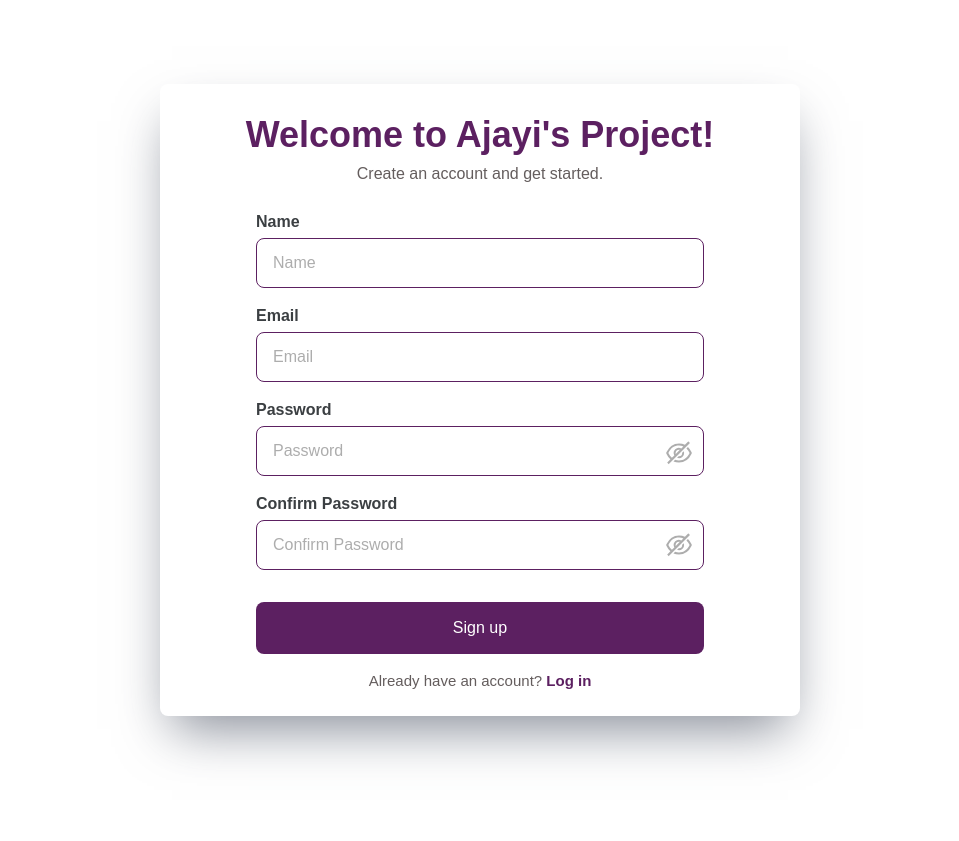
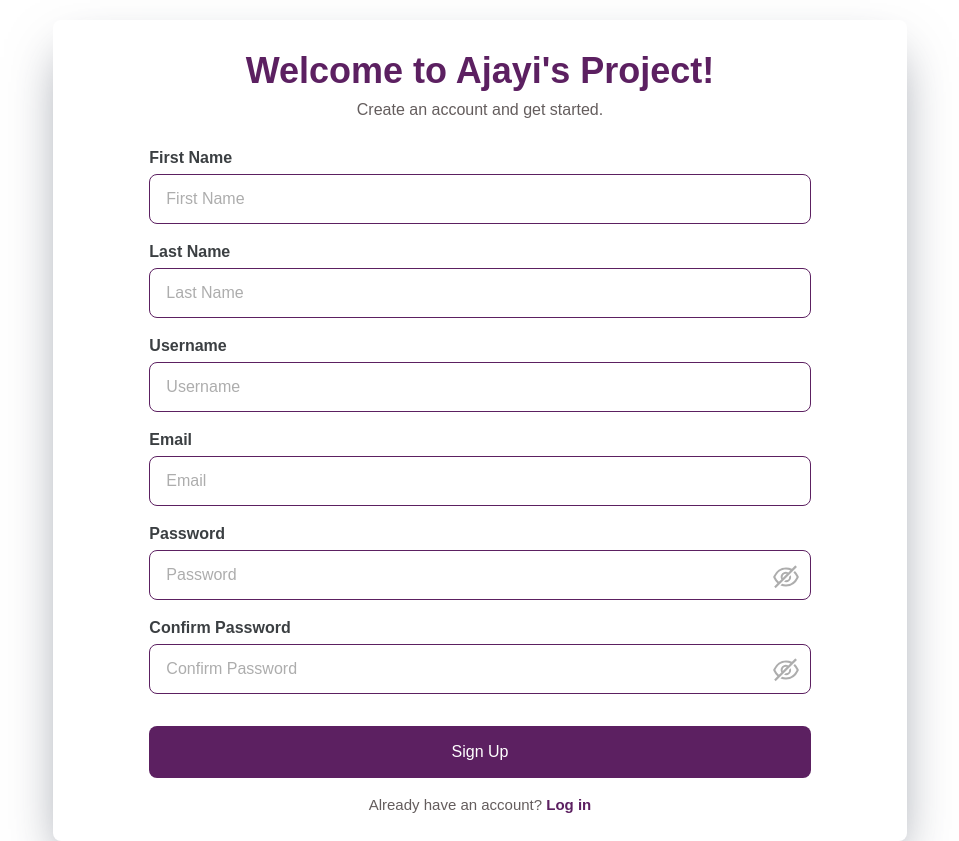
Before and after one commit to oreoluwa212/Potentiostat_Project, a React (Vite) app: page / in a window 1280 px wide. Shown: the whole page, without its empty margins (160-1119 px from the left). Before the commit the page ends 800 px from the top, so only its background shows below. Built offline with nearby package versions, Linux system fonts and the light colour scheme.

Commit message:
feat: added signup API

```diff
--- a/src/components/Sidebar.jsx
+++ b/src/components/Sidebar.jsx
@@ -17,7 +17,7 @@ const Sidebar = ({ isOpen }) => {
   return (
     <div className="">
       {isOpen && (
-        <div className="absolute z-10 w-1/6 flex flex-col border-r font-lexend border-[#FF8C42] shadow-lg pt-[5%] shadow-gray-400/50 h-full justify-start px-4 items-start bg-white">
+        <div className="absolute z-10 w-2/3 lgss:w-1/6 flex flex-col border-r font-lexend border-[#FF8C42] shadow-lg pt-[5%] shadow-gray-400/50 h-full justify-start px-4 items-start bg-white">
           <div className=" w-full flex flex-col gap-3 justify-start items-center">
             <Link
               to="/home"
--- a/src/pages/Login.jsx
+++ b/src/pages/Login.jsx
@@ -10,31 +10,21 @@ import ClipLoader from "react-spinners/ClipLoader"
 
 const Login = () => {
   const navigate = useNavigate();
-  const [email, setEmail] = useState("");
+  const [username, setUsername] = useState("");
   const [loader, setLoader] = useState(false)
   const [password, setPassword] = useState("");
   const [error, setError] = useState("");
+  const [viewPassword, setViewPassword] = useState(false);
 
-  const [viewPassword, setViewPassword] = useState(false);
   const validateEmail = (email, password) => {
     // check if email is empty
-    if (!email) {
-      setError("Kindly tell us your mail");
+    if (!username) {
+      setError("Kindly tell us your username");
       setTimeout(() => {
         setError("");
       }, 5000);
       return false;
     }
-    // const emailRegex =
-    //   /^[a-zA-Z0-9.!#$%&'*+/=?^_`{|}~-]+@[a-zA-Z0-9](?:[a-zA-Z0-9-]{0,61}[a-zA-Z0-9])?(?:\.[a-zA-Z0-9](?:[a-zA-Z0-9-]{0,61}[a-zA-Z0-9])?)*$/;
-    // if (!emailRegex.test(email)) {
-    //   setError("Your email is not in the correct format");
-    //   setTimeout(() => {
-    //     setError("");
-    //   }, 6000);
-    //   return false;
-    // }
-    // check if password is empty
     if (!password) {
       setError("We need your password to proceed");
       setTimeout(() => {
@@ -42,21 +32,21 @@ const Login = () => {
       }, 5000);
       return false;
     }
-
     setError("");
     return true;
   };
+
   const handleSubmit = (event) => {
     event.preventDefault();
 
-    if (!validateEmail(email, password)) {
+    if (!validateEmail(username, password)) {
       return;
     }
     if(!loader){
       setLoader(true)
       axios
         .post(`${API_URL}api/v1/auth/login`, {
-          "username": email,
+          username,
           password
         })
         .then((r) => {
@@ -86,9 +76,9 @@ const Login = () => {
           <label className="text-[#3B3F42] font-bold text-[16px] ">Username</label>
           <input
             type="text"
-            value={email}
+            value={username}
             placeholder="Username"
-            onChange={(e) => setEmail(e.target.value)}
+            onChange={(e) => setUsername(e.target.value)}
             name="email"
             className="h-[50px] w-full mt-1 px-[16px] font-medium border-[1px] mb-6 rounded-lg border-primary outline-none bg-white text-[#3B3F42] placeholder:text-[#ADADAD] transition duration-200"
           />
--- a/src/pages/SignUp.jsx
+++ b/src/pages/SignUp.jsx
@@ -2,25 +2,49 @@ import React, { useState } from "react";
 import { useNavigate } from "react-router";
 import { AiOutlineEyeInvisible, AiOutlineEye } from "react-icons/ai";
 import { BiErrorCircle } from "react-icons/bi";
+import { API_URL } from "../constants";
+import { ClipLoader } from "react-spinners";
+import axios from "axios";
 
 const SignUp = () => {
   const navigate = useNavigate();
   const [email, setEmail] = useState("");
   const [password, setPassword] = useState("");
+  const [loader, setLoader] = useState(false);
   const [confirmPassword, setConfirmPassword] = useState("");
   const [viewPassword, setViewPassword] = useState(false);
-  const [name, setName] = useState("");
+  const [firstName, setFirstName] = useState("");
+  const [lastName, setLastName] = useState("");
+  const [username, setUsername] = useState("");
   const [viewConfirmPassword, setViewConfirmPassword] = useState(false);
   const [error, setError] = useState("");
   const validateEmail = (
+    firstName,
+    lastName,
+    username,
     email,
-    name,
     password,
     confirmPassword
   ) => {
-    //check if name is empty
-    if (!name) {
-      setError("You need to tell us your name to proceed");
+    //check if first name is empty
+    if (!firstName) {
+      setError("You need to tell us your first name to proceed");
+      setTimeout(() => {
+        setError("");
+      }, 5000);
+      return false;
+    }
+    //check if last name is empty
+    if (!lastName) {
+      setError("You need to tell us your last name to proceed");
+      setTimeout(() => {
+        setError("");
+      }, 5000);
+      return false;
+    }
+    //check if username is empty
+    if (!username) {
+      setError("You need to tell us your username to proceed");
       setTimeout(() => {
         setError("");
       }, 5000);
@@ -35,8 +59,8 @@ const SignUp = () => {
       return false;
     }
     // check if email is in the correct format using a regular expression
-    const emailRegex =
-      /^[a-zA-Z0-9.!#$%&'*+/=?^_`{|}~-]+@[a-zA-Z0-9](?:[a-zA-Z0-9-]{0,61}[a-zA-Z0-9])?(?:\.[a-zA-Z0-9](?:[a-zA-Z0-9-]{0,61}[a-zA-Z0-9])?)*$/;
+    const emailRegex = /^[a-zA-Z0-9._-]+@[a-zA-Z0-9.-]+\.[a-zA-Z]{2,4}$/;
+
     if (!emailRegex.test(email)) {
       setError("Your email is not in the correct format");
       setTimeout(() => {
@@ -44,6 +68,7 @@ const SignUp = () => {
       }, 6000);
       return false;
     }
+
     // check if password is empty
     if (!password) {
       setError("kindly add your desired password");
@@ -88,14 +113,35 @@ const SignUp = () => {
   const handleSubmit = (event) => {
     event.preventDefault();
 
-    if (!validateEmail(email, name, password, confirmPassword)) {
+    if (!validateEmail(firstName, lastName, username, email, confirmPassword, password)) {
       return;
     }
-    navigate("/verify-mail");
+    if(!loader){
+      setLoader(true)
+      axios
+        .post(`${API_URL}api/v1/users`, {
+          firstName,
+          lastName,
+          username,
+          email,
+          password,
+          confirmPassword
+        })
+        .then((r) => {
+          setLoader(false)
+          navigate("/home")
+          console.log(r);
+        })
+        .catch((e) => {
+          setLoader(false)
+          console.log(e);
+        });
+
+    }
   };
   return (
-    <div className="bg-white font-lexend w-full h-screen flex flex-col gap-8 justify-center items-center">
-      <div className="mds:w-1/2  px-16 pt-6 pb-6 bg-white shadow-2xl shadow-gray-500/80 rounded-lg">
+    <div className="bg-white font-lexend w-full mt-5 flex flex-col gap-8 justify-center items-center">
+      <div className="mds:w-2/3  px-16 pt-6 pb-6 bg-white shadow-2xl shadow-gray-500/80 rounded-lg">
         <h4 className="text-[36px] text-center font-extrabold text-primary">
           Welcome to Ajayi's Project!
         </h4>
@@ -106,23 +152,54 @@ const SignUp = () => {
           <div className="flex w-full justify-between items-center gap-2">
             <div className="flex flex-col w-full">
               <label className="text-[#3B3F42] font-bold text-[16px]  ">
-                Name
+                First Name
               </label>
               <input
                 type="text"
-                value={name}
-                placeholder="Name"
-                onChange={(e) => setName(e.target.value)}
+                value={firstName}
+                placeholder="First Name"
+                onChange={(e) => setFirstName(e.target.value)}
                 name="name"
                 className="h-[50px]   w-full mt-1 px-[16px] font-medium border-[1px] mb-4 rounded-lg border-primary outline-none bg-white text-[#3B3F42] placeholder:text-[#ADADAD] transition duration-200"
               />
             </div>
+          </div>
+          <div className="flex w-full justify-between items-center gap-2">
+            <div className="flex flex-col w-full">
+              <label className="text-[#3B3F42] font-bold text-[16px]  ">
+                Last Name
+              </label>
+              <input
+                type="text"
+                value={lastName}
+                placeholder="Last Name"
+                onChange={(e) => setLastName(e.target.value)}
+                name="name"
+                className="h-[50px]   w-full mt-1 px-[16px] font-medium border-[1px] mb-4 rounded-lg border-primary outline-none bg-white text-[#3B3F42] placeholder:text-[#ADADAD] transition duration-200"
+              />
+            </div>
+          </div>
 
+          <div className="flex w-full justify-between items-center gap-2">
+            <div className="flex flex-col w-full">
+              <label className="text-[#3B3F42] font-bold text-[16px]  ">
+                Username
+              </label>
+              <input
+                type="text"
+                value={username}
+                placeholder="Username"
+                onChange={(e) => setUsername(e.target.value)}
+                name="name"
+                className="h-[50px]   w-full mt-1 px-[16px] font-medium border-[1px] mb-4 rounded-lg border-primary outline-none bg-white text-[#3B3F42] placeholder:text-[#ADADAD] transition duration-200"
+              />
+            </div>
           </div>
 
           <div className="flex flex-col w-full">
-
-          <label className="text-[#3B3F42] font-bold text-[16px] ">Email</label>
+            <label className="text-[#3B3F42] font-bold text-[16px] ">
+              Email
+            </label>
             <input
               type="email"
               value={email}
@@ -133,7 +210,6 @@ const SignUp = () => {
             />
           </div>
           <div className="flex flex-col w-full">
-
             <label className="text-[#3B3F42] font-bold text-[16px]">
               Password
             </label>
@@ -160,7 +236,6 @@ const SignUp = () => {
             </label>
           </div>
           <div className="flex flex-col w-full">
-
             <label className="text-[#3B3F42] font-bold text-[16px]">
               Confirm Password
             </label>
@@ -186,7 +261,7 @@ const SignUp = () => {
               )}
             </label>
             {error && (
-            <div className="bg-red-600 w-full  text-white text-[14px] rounded-xl justify-start items-center gap-2 flex h-[48px] px-2 font-bold mt-4">
+              <div className="bg-red-600 w-full  text-white text-[14px] rounded-xl justify-start items-center gap-2 flex h-[55px] p-2 font-bold mt-4">
                 <BiErrorCircle className="text-xl" />
                 {error}
               </div>
@@ -196,7 +271,7 @@ const SignUp = () => {
             type="submit"
             className="w-full h-[52px] mt-8 rounded-lg bg-primary  text-[16px] text-white"
           >
-            Sign up
+            {loader ? <ClipLoader color="#ffffff" /> : "Sign Up"}
           </button>
           <h4 className="font-manrope  text-[#645D5D] font-medium text-[15px] text-center mt-4">
             Already have an account?{" "}
```
Also changed, not shown: src/pages/Dashboard.jsx (+52 -18 lines). Lines whose indentation alone changed are shown as unchanged.
